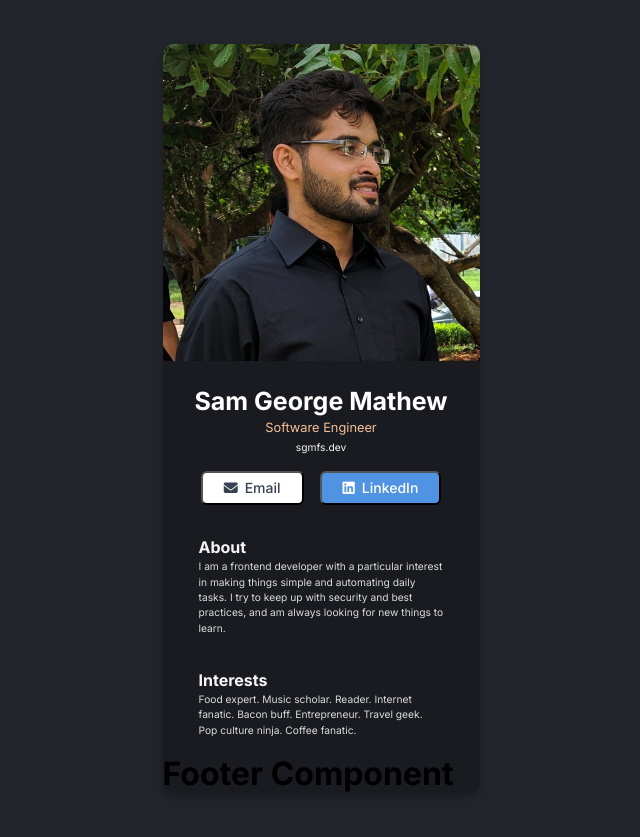
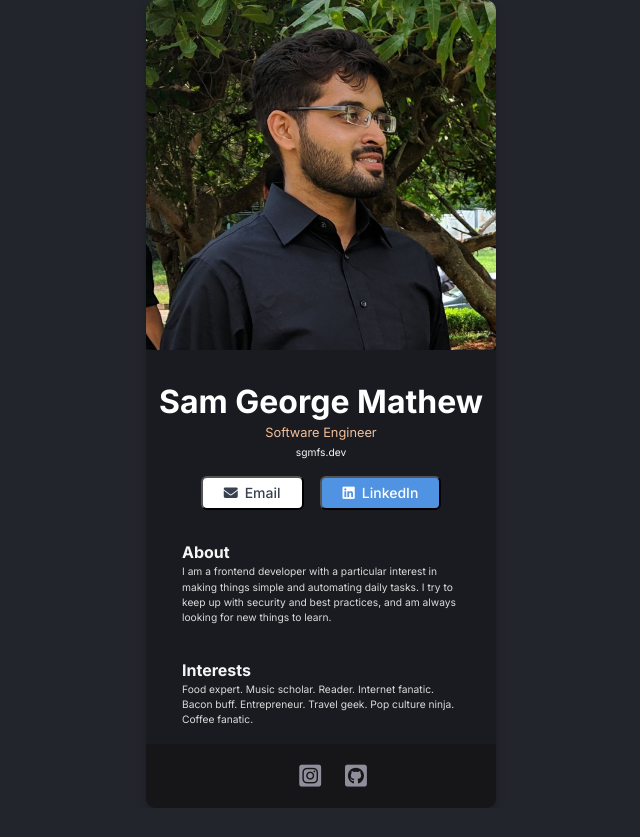
Before and after one commit to SGM-dev/digital-business-card, a React (Vite) app: page / in a window 1280 px wide. Shown: the whole page, without its empty margins (319-959 px from the left). After the commit the page ends 808 px from the top, so only its background shows below. Built offline with nearby package versions, Linux system fonts and the light colour scheme.

Commit message:
Build Footer component

```diff
--- a/src/Footer.jsx
+++ b/src/Footer.jsx
@@ -1,5 +1,17 @@
 import React from "react";
 
 export default function Footer() {
-  return <h1>Footer Component</h1>;
+  return (
+    <footer>
+      <a href="https://twitter.com/Mathe4Sam" className="social-links">
+        <i class="fa-brands fa-square-x-twitter "></i>
+      </a>
+      <a href="https://www.instagram.com/_sam_g.m/" className="social-links">
+        <i class="fa-brands fa-square-instagram"></i>
+      </a>
+      <a href="https://github.com/SGM-dev" className="social-links">
+        <i class="fa-brands fa-square-github"></i>
+      </a>
+    </footer>
+  );
 }
--- a/src/style.css
+++ b/src/style.css
@@ -7,11 +7,10 @@
 
 body {
   background: #23252c;
-  padding: 2.75em;
 }
 
 .container {
-  width: 317px;
+  width: 350px;
   margin: 0 auto;
   background: #1a1b21;
   border-radius: 10px;
@@ -34,7 +33,7 @@ header {
   color: #fff;
   text-align: center;
   font-family: Inter;
-  font-size: 1.5625rem;
+  font-size: 1.5625 rem;
   font-weight: 700;
   margin-top: 1em;
 }
@@ -104,3 +103,19 @@ section {
   font-weight: 400;
   line-height: 150%; /* 0.96rem */
 }
+
+footer {
+  display: flex;
+  border-radius: 0px 0px 10px 10px;
+  background: #161619;
+  padding: 1.2em;
+  align-items: center;
+  justify-content: center;
+  gap: 1.5em;
+}
+
+.social-links i {
+    text-decoration: none;
+    color: #918E9B;
+    font-size: 25px;
+}
```
